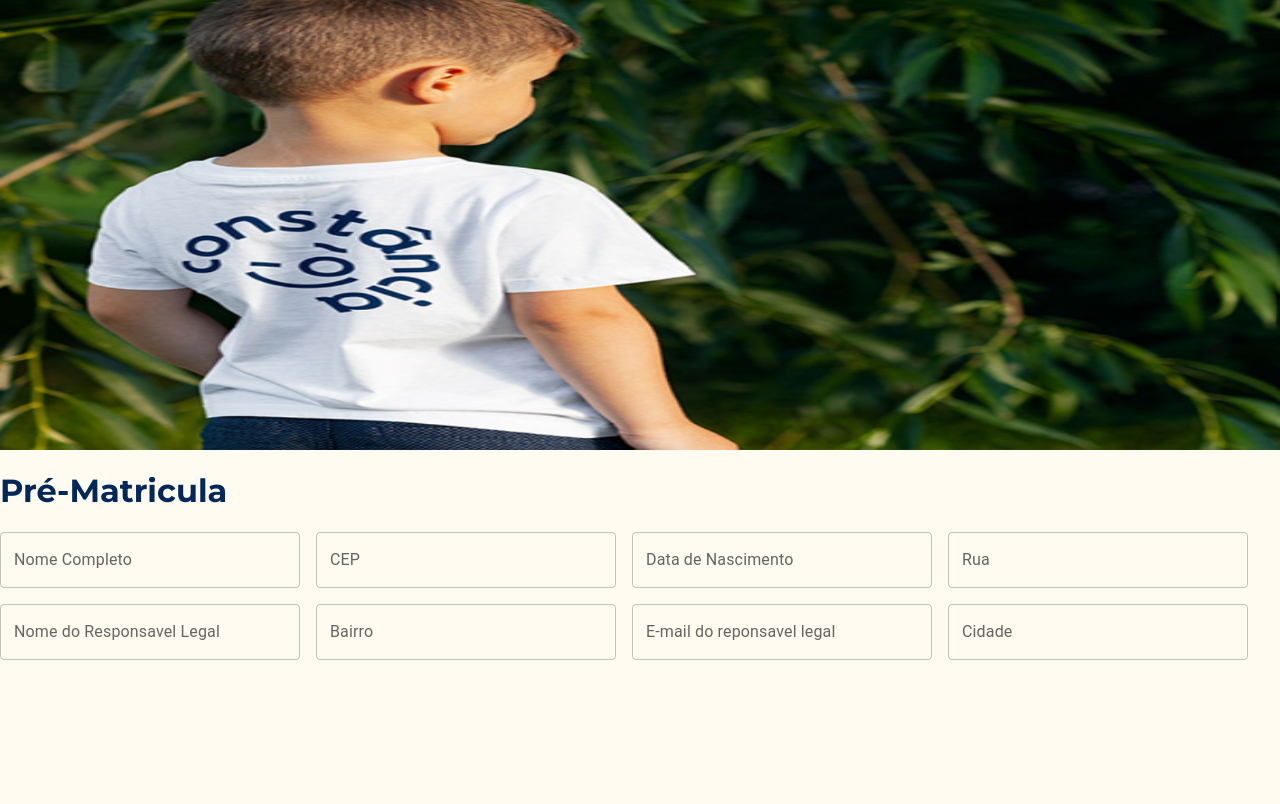
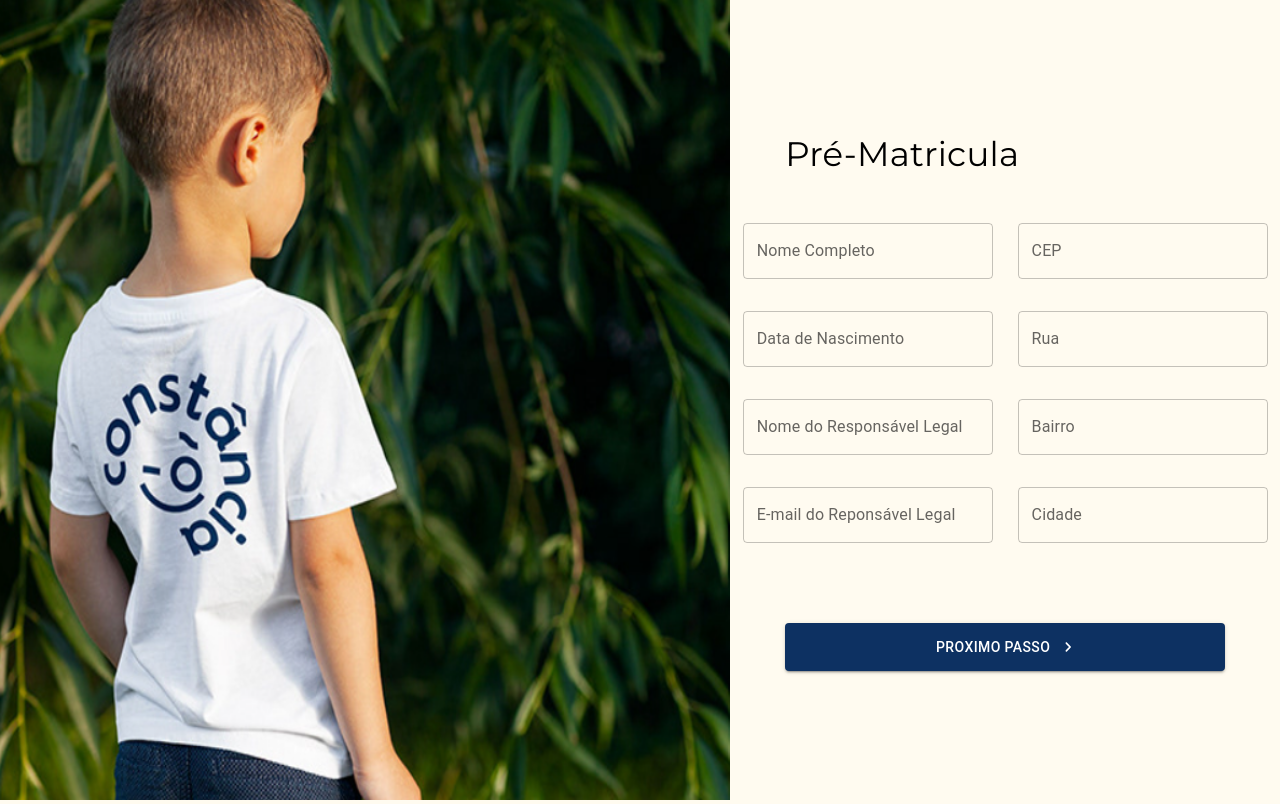
Before and after one commit to DiegoPlaninscheck/pac-frontend, a React (Vite) app: page /pre-matricula in a window 1280 px wide. Built offline with nearby package versions, Linux system fonts and the light colour scheme.

Commit message:
feat: ajustando telas feitas pelo karing

```diff
--- a/src/components/Navbar/navbar.css
+++ b/src/components/Navbar/navbar.css
@@ -1,10 +1,7 @@
-*{
-    color: #02285A;
-}
-
 .navbar {
     padding: 20px;
     display: flex;
+    color: #02285A;
 }
 
 .navbar-logo {
--- a/src/components/PreMatricula/PreMatricula.css
+++ b/src/components/PreMatricula/PreMatricula.css
@@ -2,13 +2,16 @@ body {
     margin: 0;
 }
 
-.responsive-image {
-    display: block;
-    width: 100%;
+.imagem {
+    max-width: 100%;
+    min-height: 100vh;
+}
+
+.container-principal {
+    width: 50%;
     height: auto;
-    max-width: 1600px;
-    max-height: 450px;
-    border: none;
-    box-shadow: none;
-    outline: none;
+    display: flex;
+    justify-content: center;
+    align-items: center;
+    flex-direction: column;
 }
--- /dev/null
+++ b/src/components/PreMatriculaFinal/PreMatriculaFinal.css
@@ -0,0 +1,14 @@
+body {
+    margin: 0;
+}
+
+.responsive-image {
+    display: block;
+    width: 100%;
+    height: auto;
+    max-width: 1600px;
+    max-height: 450px;
+    border: none;
+    box-shadow: none;
+    outline: none;
+}
--- a/src/pages/PreMatricula.jsx
+++ b/src/pages/PreMatricula.jsx
@@ -1,32 +1,56 @@
-import { Box, TextField } from "@mui/material"
+import { Box, TextField, Typography, Button } from "@mui/material"
+import { styled } from '@mui/system'
+import NavigateNextRoundedIcon from '@mui/icons-material/NavigateNextRounded';
+
 import AlunoConstancia from "../assets/alunoConstancia.png"
 import "../components/PreMatricula/PreMatricula.css"
-import { styled } from '@mui/system'
 
 const MainBox = styled(Box)({
     display: 'flex',
     gap: '16px',
     flexWrap: 'wrap'
-})
+});
+
+const BoxInputs = styled(Box)({
+    width: "100%",
+    display: "flex",
+    justifyContent: "space-around",
+    alignItems: "center",
+    marginBottom: "2rem"
+});
+
 const PreMatricula = () => {
     return (
         <>
-            <div className="student-image-container">
-                <img src={AlunoConstancia} alt="Aluno Constância" className="responsive-image" />
-            </div>
-            <h1>Pré-Matricula</h1>
-            <Box className="containerPrincipal">
-                <MainBox>
-                    <TextField sx={{ width: "300px" }} id="NomeCompleto" label="Nome Completo" variant="outlined" />
-                    <TextField sx={{ width: "300px" }} id="CEP" label="CEP" variant="outlined" />
-                    <TextField sx={{ width: "300px" }} id="DataNascimento" label="Data de Nascimento" variant="outlined" />
-                    <TextField sx={{ width: "300px" }} id="Rua" label="Rua" variant="outlined" />
-                    <TextField sx={{ width: "300px" }} id="NomeResponsavel" label="Nome do Responsavel Legal" variant="outlined" />
-                    <TextField sx={{ width: "300px" }} id="Bairro" label="Bairro" variant="outlined" />
-                    <TextField sx={{ width: "300px" }} id="E-mailReponsavel" label="E-mail do reponsavel legal" variant="outlined" />
-                    <TextField sx={{ width: "300px" }} id="Cidade" label="Cidade" variant="outlined" />
-                </MainBox>
-            </Box>
+            <Box sx={{ width: "100%", height: "auto", display: "flex" }}>
+                <Box>
+                    <img src={AlunoConstancia} alt="Aluno Constância" className="imagem" />
+                </Box>
+                <Box className="container-principal">
+                    <Box sx={{ width: "80%", marginBottom: "3rem" }}>
+                        <Typography sx={{ fontFamily: 'Montserrat' }} variant="h4">Pré-Matricula</Typography>
+                    </Box>
+                    <BoxInputs>
+                        <TextField sx={{ width: "250px" }} id="NomeCompleto" label="Nome Completo" variant="outlined" />
+                        <TextField sx={{ width: "250px" }} id="CEP" label="CEP" variant="outlined" />
+                    </BoxInputs>
+                    <BoxInputs>
+                        <TextField sx={{ width: "250px" }} id="DataNascimento" label="Data de Nascimento" variant="outlined" />
+                        <TextField sx={{ width: "250px" }} id="Rua" label="Rua" variant="outlined" />
+                    </BoxInputs>
+                    <BoxInputs>
+                        <TextField sx={{ width: "250px" }} id="NomeResponsavel" label="Nome do Responsável Legal" variant="outlined" />
+                        <TextField sx={{ width: "250px" }} id="Bairro" label="Bairro" variant="outlined" />
+                    </BoxInputs>
+                    <BoxInputs>
+                        <TextField sx={{ width: "250px" }} id="E-mailReponsavel" label="E-mail do Reponsável Legal" variant="outlined" />
+                        <TextField sx={{ width: "250px" }} id="Cidade" label="Cidade" variant="outlined" />
+                    </BoxInputs>
+                    <Box sx={{ width: "100%", display: "flex", justifyContent: "center", marginTop: "3rem" }}>
+                        <Button sx={{ width: "80%", height: "3rem", backgroundColor: "#0D3162" }} variant="contained" endIcon={<NavigateNextRoundedIcon />}> Proximo passo</Button>
+                    </Box>
+                </Box>
+            </Box >
         </>
     )
 }
--- a/src/pages/PreMatriculaFinal.jsx
+++ b/src/pages/PreMatriculaFinal.jsx
@@ -1,6 +1,7 @@
 import { Button, TextField, Box, RadioGroup, FormControlLabel, Radio } from "@mui/material";
+
 import AlunoConstancia from "../assets/alunoConstancia.png"
-import "../components/MatriculaFinal/MatriculaFinal.css"
+import "../components/PreMatriculaFinal/PreMatriculaFinal.css"
 
 
 const PreMatriculaFinal = () => {
--- a/src/pages/VisualizarPreMatricula.jsx
+++ b/src/pages/VisualizarPreMatricula.jsx
@@ -9,27 +9,27 @@ const VisualizarPreMatricula = () => {
     const [data, setData] = useState([
         {
             id: 1,
-            numeroCadastro: 123,
+            numero_cadastro: 123,
             aluno: 'aluno 1',
-            nascimento: '08/03/2005',
+            data_nascimento: '08/03/2005',
             resposavel: 'responsavel 1',
             telefone: '123456789',
             email: "diego@gmail.com",
         },
         {
             id: 2,
-            numeroCadastro: 456,
+            numero_cadastro: 456,
             aluno: 'aluno 2',
-            nascimento: '08/03/2005',
+            data_nascimento: '08/03/2005',
             resposavel: 'responsavel 2',
             telefone: '123456789',
             email: "gabriel@gmail.com",
         },
         {
             id: 3,
-            numeroCadastro: 789,
+            numero_cadastro: 789,
             aluno: 'aluno 3',
-            nascimento: '08/03/2005',
+            data_nascimento: '08/03/2005',
             resposavel: 'responsavel 3',
             telefone: '123456789',
             email: "eduarda@gmail.com",
@@ -40,27 +40,27 @@ const VisualizarPreMatricula = () => {
         setData([
             {
                 id: 1,
-                numeroCadastro: 123,
+                numero_cadastro: 123,
                 aluno: 'aluno 1',
-                nascimento: '08/03/2005',
+                data_nascimento: '08/03/2005',
                 resposavel: 'responsavel 1',
                 telefone: '123456789',
                 email: "diego@gmail.com",
             },
             {
                 id: 2,
-                numeroCadastro: 456,
+                numero_cadastro: 456,
                 aluno: 'aluno 2',
-                nascimento: '08/03/2005',
+                data_nascimento: '08/03/2005',
                 resposavel: 'responsavel 2',
                 telefone: '123456789',
                 email: "gabriel@gmail.com",
             },
             {
                 id: 3,
-                numeroCadastro: 789,
+                numero_cadastro: 789,
                 aluno: 'aluno 3',
-                nascimento: '08/03/2005',
+                data_nascimento: '08/03/2005',
                 resposavel: 'responsavel 3',
                 telefone: '123456789',
                 email: "eduarda@gmail.com",
@@ -70,12 +70,11 @@ const VisualizarPreMatricula = () => {
 
     function exportToExcel() {
         console.log('Exporting to Excel');
-        axios.post("/registration/exportToExcel", {
-            body: data,
+        axios.post("/exportToExcel", data, {
             headers: {
                 "Content-Type": "application/json",
             }
-        });
+        }).then((res) => console.log(res));
     }
 
     return (
```
